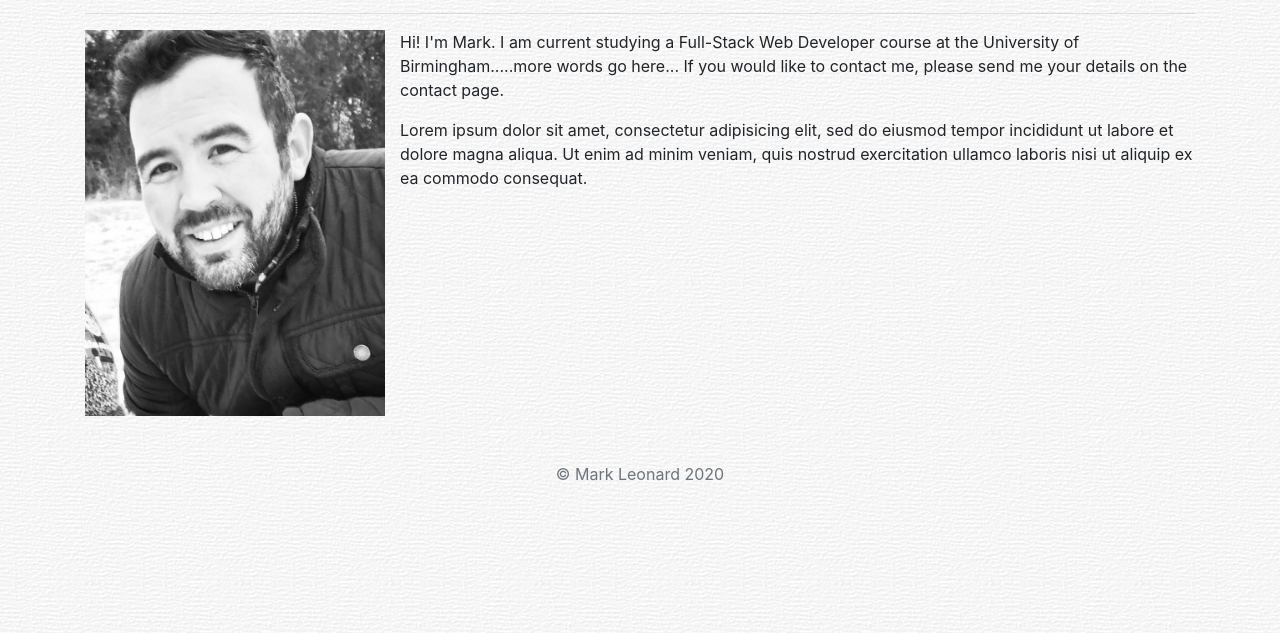
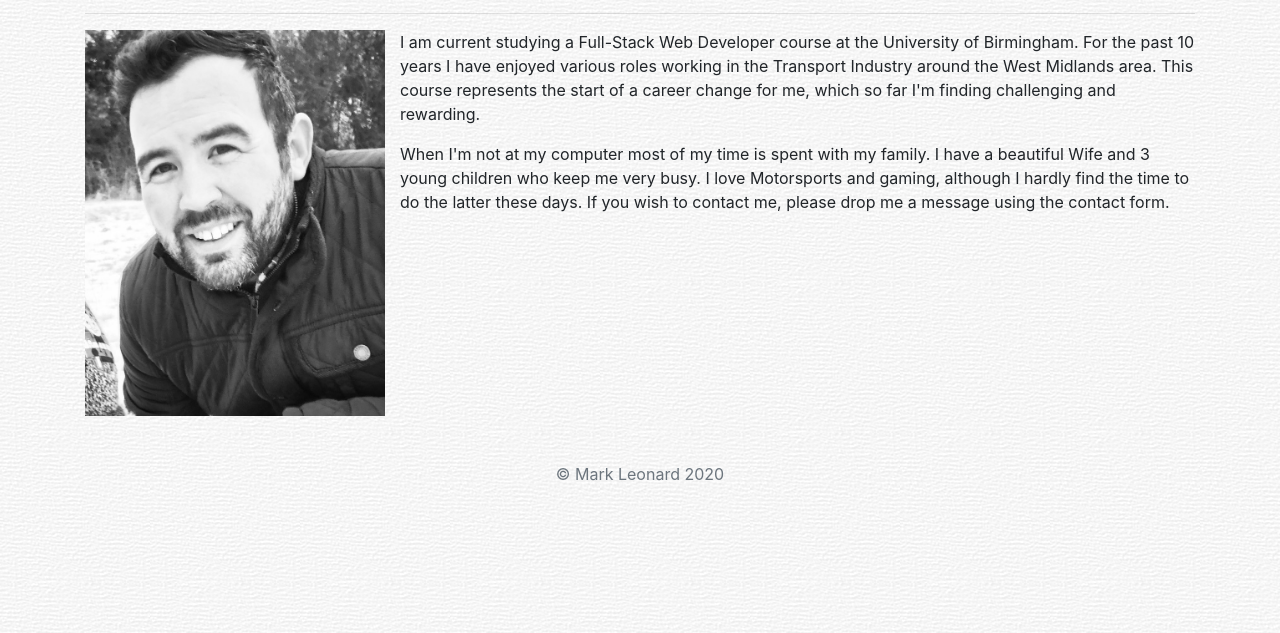
Before and after one commit to markleonard84/Portfolio, a plain HTML site: page index.html in a window 1280 px wide. Shown: the part 167-800 px from the top of the page. Drawn offline with nearby package versions, Linux system fonts and the light colour scheme; files whose address does not match are found by name.

Commit message:
Final profile upload

```diff
--- a/index.html
+++ b/index.html
@@ -42,12 +42,12 @@
             <h1 class="block-header">About Me</h1>
             <hr />
             <img src="assets/Images/main.jpeg" class="img-fluid" alt="Picture of Mark Leonard" id="main-image" />
-            <p class="text-sm-left">Hi! I'm Mark. I am current studying a Full-Stack Web Developer course at the University of Birmingham.....more words go here... If you would like to contact me, please send me your details on the contact page.</p>
-            <p>Lorem ipsum dolor sit amet, consectetur adipisicing elit, sed do eiusmod tempor incididunt ut labore et
-            dolore
-            magna aliqua. Ut enim ad minim veniam, quis nostrud exercitation ullamco laboris nisi ut aliquip ex ea
-            commodo
-            consequat.
+            <p>I am current studying a Full-Stack Web Developer course at the University of Birmingham.
+            For the past 10 years I have enjoyed various roles working in the Transport Industry around the West Midlands area.
+            This course represents the start of a career change for me, which so far I'm finding challenging and rewarding.</p>
+            <p>When I'm not at my computer most of my time is spent with my family. I have a beautiful Wife and 3 young children who keep me very busy.
+            I love Motorsports and gaming, although I hardly find the time to do the latter these days.
+            If you wish to contact me, please drop me a message using the contact form.</p>
             </p>
           </div>
         </div>
```
Also changed, not shown: portfolio.html (+2 -1 lines), 1 other file.
